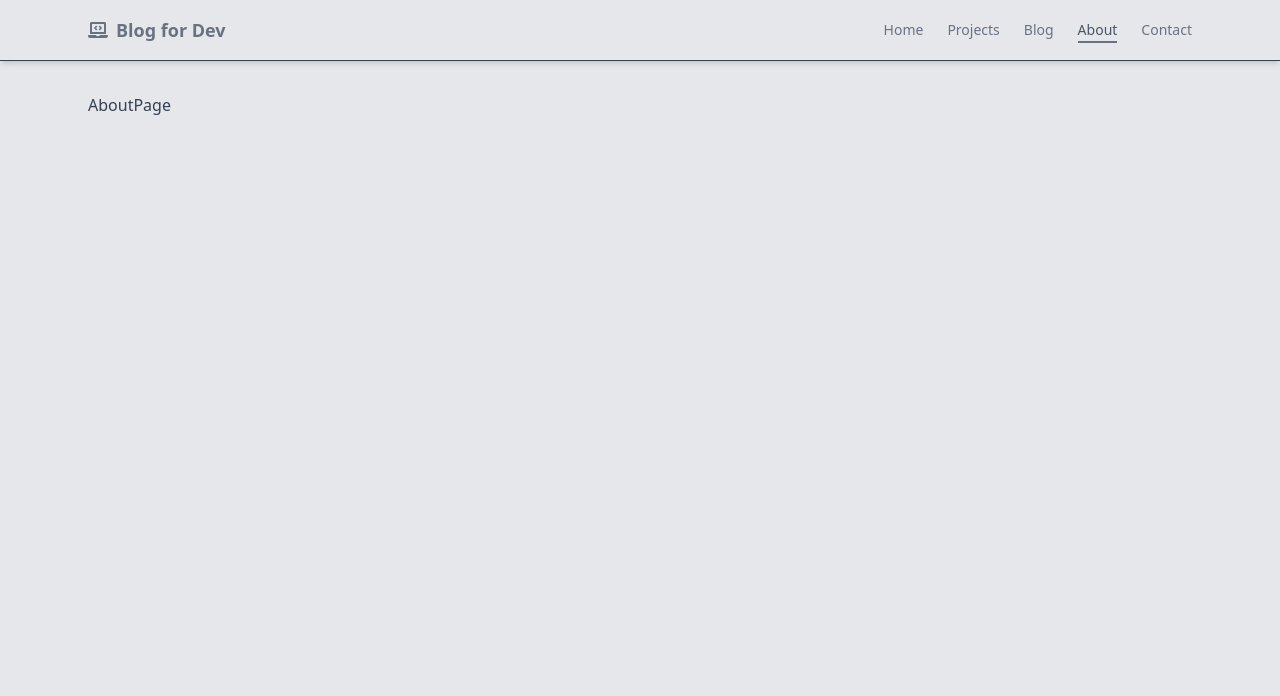
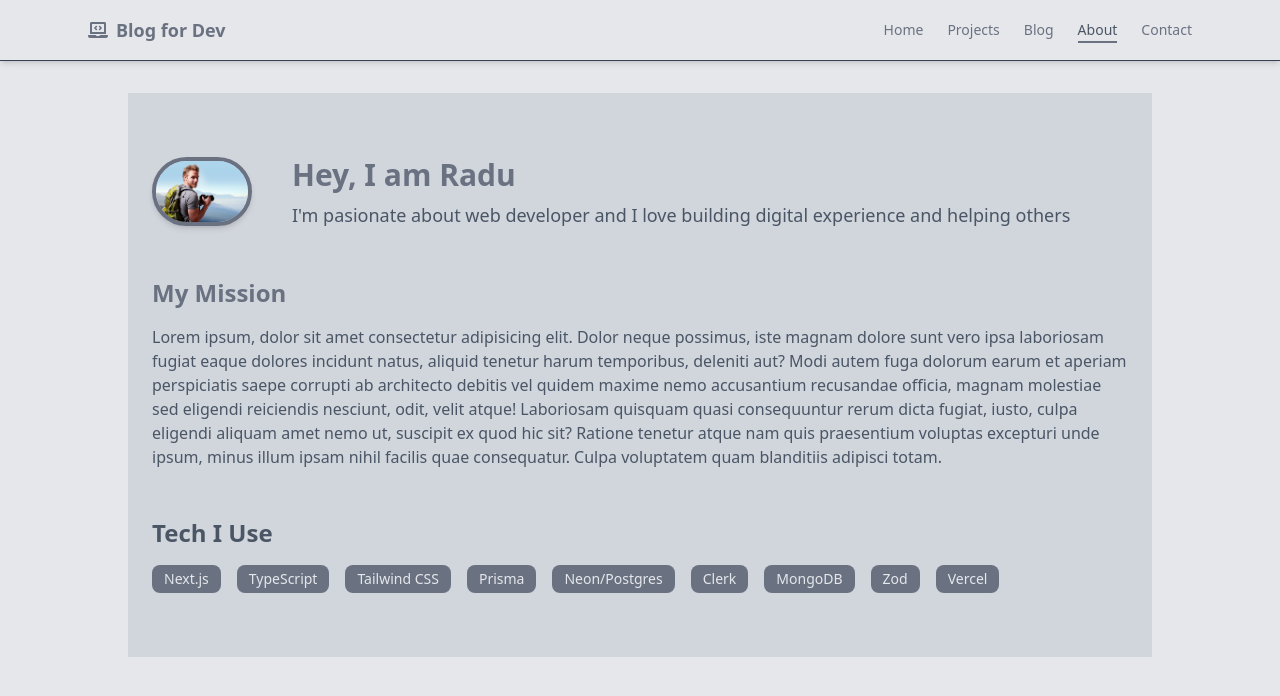
Before and after one commit to radu-bordea/NEXTjs-BlogFolio, a Next.js app: page /about in a window 1280 px wide. Shown: the top 696 px of the page. Built offline with nearby package versions, Linux system fonts and the light colour scheme.

Commit message:
create about page and aboutpreview page

```diff
--- a/app/about/page.tsx
+++ b/app/about/page.tsx
@@ -1,6 +1,69 @@
+
+import Image from "next/image";
+
 const AboutPage = () => {
   return (
-    <div>AboutPage</div>
-  )
-}
-export default AboutPage
+    <div className="max-w-5xl mx-auto px-6 py-16 bg-gray-300">
+      {/* Intro  */}
+      <div className="flex flex-col md:flex-row md:items-start items-center gap-10 mb-12">
+        <Image
+          src="/images/profile.jpg"
+          alt="profile image"
+          className="object-cover rounded-full border-4 border-gray-500 shadow-md"
+          width={100}
+          height={100}
+        />
+        <div>
+          <h1 className="text-3xl font-bold text-gray-500 mb-2">
+            Hey, I am Radu
+          </h1>
+          <p className="text-gray-600 text-lg">
+            I'm pasionate about web developer and I love building digital
+            experience and helping others
+          </p>
+        </div>
+      </div>
+
+      {/* Bio Section  */}
+      <div className="mb-12">
+        <h2 className="text-2xl font-semibold text-gray-500 mb-4">
+          My Mission
+        </h2>
+        <p className="text-gray-600 leading-relax">
+          Lorem ipsum, dolor sit amet consectetur adipisicing elit. Dolor neque
+          possimus, iste magnam dolore sunt vero ipsa laboriosam fugiat eaque
+          dolores incidunt natus, aliquid tenetur harum temporibus, deleniti
+          aut? Modi autem fuga dolorum earum et aperiam perspiciatis saepe
+          corrupti ab architecto debitis vel quidem maxime nemo accusantium
+          recusandae officia, magnam molestiae sed eligendi reiciendis nesciunt,
+          odit, velit atque! Laboriosam quisquam quasi consequuntur rerum dicta
+          fugiat, iusto, culpa eligendi aliquam amet nemo ut, suscipit ex quod
+          hic sit? Ratione tenetur atque nam quis praesentium voluptas excepturi
+          unde ipsum, minus illum ipsam nihil facilis quae consequatur. Culpa
+          voluptatem quam blanditiis adipisci totam.
+        </p>
+      </div>
+
+      {/* Tech STack  */}
+      <h2 className="text-2xl font-semibold text-gray-600 mb-4">Tech I Use</h2>
+      <ul className="flex flex-wrap gap-4 text-sm text-gray-200">
+        {[
+          "Next.js",
+          "TypeScript",
+          "Tailwind CSS",
+          "Prisma",
+          "Neon/Postgres",
+          "Clerk",
+          "MongoDB",
+          "Zod",
+          "Vercel",
+        ].map((tech) => (
+          <li key={tech} className="bg-gray-500 px-3 py-1 rounded-md">
+            {tech}
+          </li>
+        ))}
+      </ul>
+    </div>
+  );
+};
+export default AboutPage;
--- a/app/page.tsx
+++ b/app/page.tsx
@@ -1,3 +1,4 @@
+import AboutPreview from "@/components/AboutPreview";
 import FeaturedProjects from "@/components/FeaturedProjects";
 import Hero from "@/components/Hero";
 
@@ -6,6 +7,7 @@ export default function HomePage() {
     <>
       <Hero name="Radu" />
       <FeaturedProjects/>
+      <AboutPreview/>
     </>
   );
 }
--- /dev/null
+++ b/components/AboutPreview.tsx
@@ -0,0 +1,33 @@
+import Image from "next/image";
+import Link from "next/link";
+
+const AboutPreview = () => {
+  return (
+    <section className="mt-12 p-10 flex flex-col items-center gap-8 bg-gray-300 md:flex-row">
+      <Image
+        src="/images/profile.jpg"
+        alt="profile image"
+        className="object-cover rounded-full border-4 border-gray-500 shadow-md"
+        width={100}
+        height={100}
+      />
+      <div>
+        <h2 className="text-2xl font-bold text-gray-500 mb-2">About Me</h2>
+
+        <p className="text-gray-600 mb-4 max-w-4xl">
+          Lorem ipsum dolor, sit amet consectetur adipisicing elit. Mollitia
+          facilis, veritatis reiciendis vitae perferendis accusantium numquam
+          harum impedit nisi maiores quidem.
+        </p>
+        <Link
+          href="/about"
+          className="inline-block text-blue-600 hover:underline text-sm"
+        >
+          Learn More About Me
+        </Link>
+      </div>
+    </section>
+  );
+};
+
+export default AboutPreview;
```
